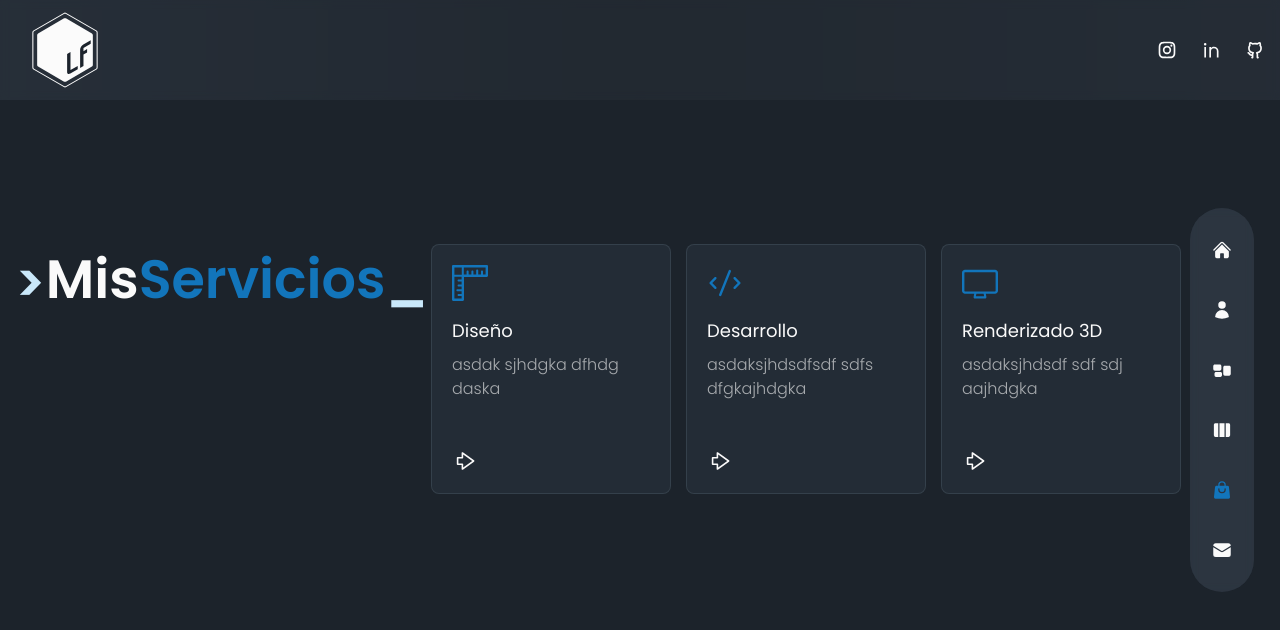
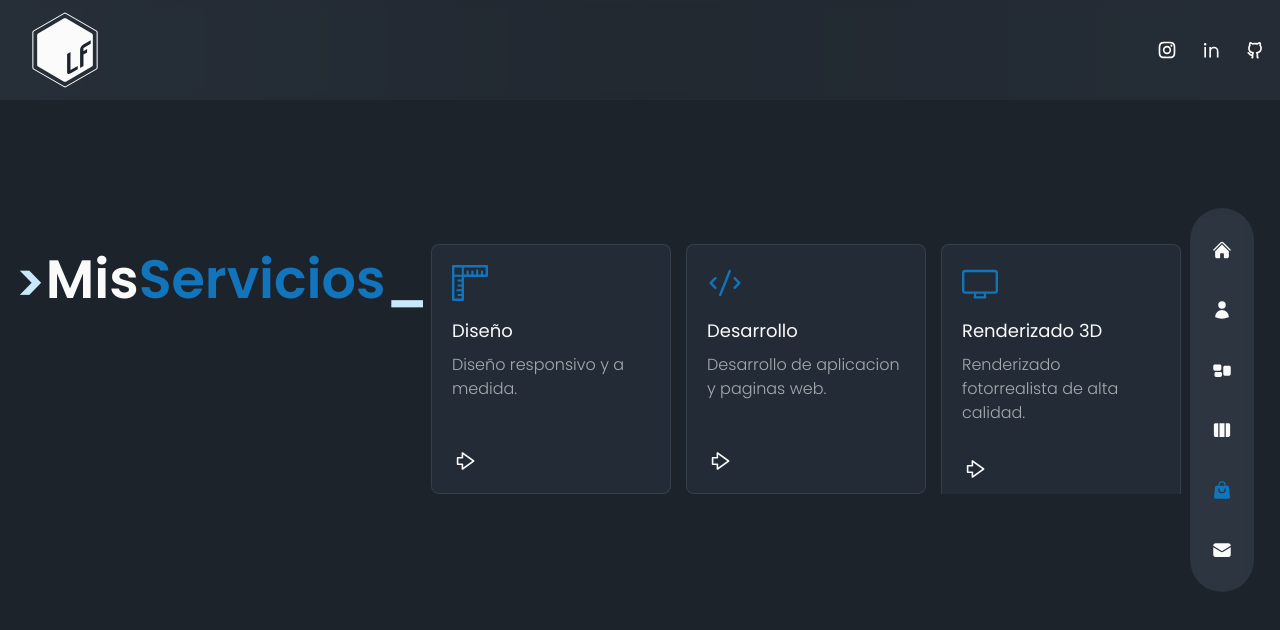
Before and after one commit to LucasNF22/Web-REACT, a Next.js app: page /services in a window 1280 px wide. Shown: the top 630 px of the page. Built offline with nearby package versions, Linux system fonts and the light colour scheme.

Commit message:
Textos en servicios, link en logo, arreglos en paddings, probando fondo gradiente

```diff
--- a/components/Header.js
+++ b/components/Header.js
@@ -24,7 +24,7 @@ const Header = () => {
           animate='show'
           exit='hidden'
         >
-          <Link href={''} >
+          <Link href={'/'} >
             <Image
               src={'/logo-white.svg'}
               width={100}
--- a/components/ServiceSlider.js
+++ b/components/ServiceSlider.js
@@ -13,17 +13,17 @@ export const servicios = [
   {
     name: "Diseño",
     icon: <RxRulerSquare />,
-    desc: "asdak sjhdgka dfhdg daska",
+    desc: "Diseño responsivo y a medida.",
   },
   {
     name: "Desarrollo",
     icon: <RxCode />,
-    desc: "asdaksjhdsdfsdf  sdfs dfgkajhdgka",
+    desc: "Desarrollo de aplicacion y paginas web.",
   },
   {
     name: "Renderizado 3D",
     icon: <RxDesktop />,
-    desc: "asdaksjhdsdf sdf sdj aajhdgka",
+    desc: "Renderizado fotorrealista de alta calidad.",
   },
 ];
 
--- a/pages/about/index.js
+++ b/pages/about/index.js
@@ -16,7 +16,7 @@ const About = () => {
           <span className="text-accent">Mundo</span>
           <span className="text-secondary">{"}"}</span>
         </h2>
-        <Spline3D />
+
 
       </div>
     </div>
--- a/pages/contact/index.js
+++ b/pages/contact/index.js
@@ -5,7 +5,7 @@ import { motion } from "framer-motion";
 const Contact = () => {
   return (
     <div className=''>
-      <div className='container mx-auto py-32 text-center xl:text-left flex items-center justify-center h-full'>
+      <div className='container mx-auto pt-10 xl:pt-16 text-center xl:text-left flex items-center justify-center h-full'>
         <div className='flex flex-col w-full max-w-[700px] '>
           <motion.h2
             className='h2 text-center mb-12'
--- a/pages/index.js
+++ b/pages/index.js
@@ -13,7 +13,7 @@ const Home = () => {
   return (
     <>
 
-      <div className=" flex flex-col xl:flex-row justify-center items-center w-full relative pb-10">
+      <div className=" flex flex-col xl:flex-row justify-center items-center w-full relative pb-10 ">
 
         <div className="  ">
           <div className="text-center flex flex-col justify-start pt-10 xl:pt-40 xl:text-left h-full container mx-auto ">
@@ -48,7 +48,7 @@ const Home = () => {
             </motion.div>
           </div>
         </div>
-        <div className="xl:basis-[40%] flex items-center justify-center pt-10 xl:pt-40 container ">
+        <div className="xl:basis-[40%] flex items-center justify-center xl:pt-40 container ">
         <Spline3D/>
         </div>
       </div>
--- a/styles/globals.css
+++ b/styles/globals.css
@@ -37,6 +37,27 @@
 
 
 
+.bg-animated {
+  background-image: linear-gradient( 245deg, #1275bb 0%,  #1c232b 100%);
+  background-size: 300% 300%;
+  animation: animated_bg 5s infinite alternate ;
+  transition: all 1s linear;
+  width: 100%;
+  height: 100%;
+
+};
+
+@keyframes animated_bg {
+  0% {
+     background-position: 0% 0%;
+  };
+  50% {
+      background-position: 50% 75%;
+  };
+  100% {
+      background-position: 25% 100%;
+  };
+}
 
 
 
```
